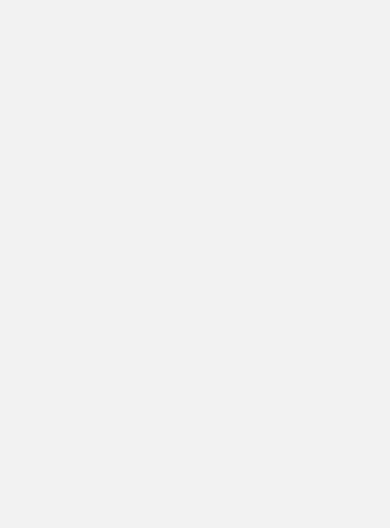
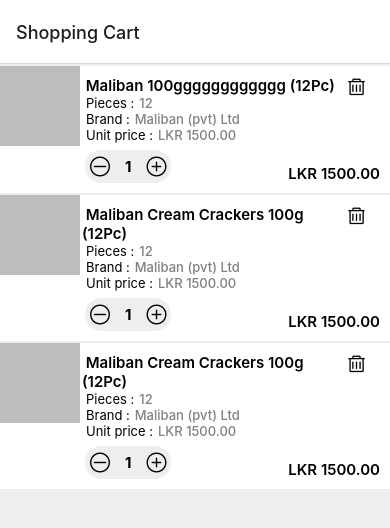
Before and after one commit to Kavinduf/SupplyWaveRetailer, a React Native app: screen /ShoppingCart in a window 390 px wide. Shown: the top 528 px of the page. Built offline with nearby package versions, Linux system fonts and the light colour scheme.

Commit message:
shopping cart

```diff
--- a/App.js
+++ b/App.js
@@ -20,7 +20,7 @@
     return (
       <NavigationContainer>
         <Stack.Navigator
-          initialRouteName="ItemDetails"
+          initialRouteName="ShoppingCart"
           screenOptions={{
             headerShown: false,
           }}
@@ -28,8 +28,19 @@
           <Stack.Screen name="Login" component={Login} />
           <Stack.Screen name="Register" component={Register} />
           <Stack.Screen name="MobileRegister" component={MobileRegister} />
-          <Stack.Screen name="ItemDetails" component={ItemDetails} />
-          <Stack.Screen name="ShoppingCart" component={ShoppingCart} />
+          <Stack.Screen
+            name="ItemDetails"
+            component={ItemDetails}
+            options={{ presentation: "modal" }}
+          />
+          <Stack.Screen
+            name="ShoppingCart"
+            component={ShoppingCart}
+            options={{
+              headerShown: true,
+              title: "Shopping Cart",
+            }}
+          />
           <Stack.Screen
             name="HomeRetailer"
             component={HomeRetailer}
--- a/Components/ItemCard.js
+++ b/Components/ItemCard.js
@@ -2,6 +2,7 @@
 import React from "react";
 import { Button, Card, Image } from "@rneui/themed";
 import { Icon } from "@rneui/base";
+import { Feather } from "@expo/vector-icons";
 
 const ItemCard = ({ title, price, Brand, registerPage, Description }) => {
   return (
@@ -20,7 +21,6 @@
       />
       <View style={styles.textContainer}>
         <Text>{title}</Text>
-
         <Text>{Description}</Text>
         <Text>{Brand}</Text>
         <Text>{price} LKR</Text>
@@ -32,9 +32,9 @@
           title={"Add to cart"}
         /> */}
       </View>
-      <Icon
+      <Feather
         style={styles.iconContainer}
-        name="cart-plus"
+        name="shopping-cart"
         type="font-awesome"
         color="#2A8B00"
         size={24}
--- /dev/null
+++ b/Components/ShoppingCartItem.js
@@ -0,0 +1,142 @@
+import { StyleSheet, Text, View } from "react-native";
+import React from "react";
+import { Button, Card, Image } from "@rneui/themed";
+import { Icon } from "@rneui/base";
+import { color } from "react-native-reanimated";
+import { AntDesign } from "@expo/vector-icons";
+import { useState } from "react";
+
+const ShoppingCartItem = ({ title, pieces, brand, unitPrice }) => {
+  const [quantity, setQuantity] = useState(1);
+  const onMinus = () => {
+    if (quantity > 1) {
+      setQuantity(quantity - 1);
+    }
+  };
+  const onPlus = () => {
+    setQuantity(quantity + 1);
+  };
+
+  return (
+    <View style={styles.container}>
+      {/* Top display block start */}
+
+      <View style={{ flexDirection: "row" }}>
+        <View style={{}}>
+          <Image
+            source={require("../assets/login-png.png")}
+            style={{
+              width: 80,
+              height: 80,
+            }}
+          />
+        </View>
+
+        {/* title start */}
+
+        <View style={{ paddingStart: 2, marginBottom: 5 }}>
+          <Text style={styles.textTitle}>{title}</Text>
+
+          {/* title end */}
+          {/* Description start */}
+
+          <View style={{ flexDirection: "row" }}>
+            <Text style={styles.textDescriptionLeft}>Pieces :</Text>
+            <Text style={styles.textDescriptionRight}>{pieces}</Text>
+          </View>
+          <View style={{ flexDirection: "row" }}>
+            <Text style={styles.textDescriptionLeft}>Brand :</Text>
+            <Text style={styles.textDescriptionRight}>{brand}</Text>
+          </View>
+          <View style={{ flexDirection: "row" }}>
+            <Text style={styles.textDescriptionLeft}>Unit price :</Text>
+            <Text style={styles.textDescriptionRight}>{unitPrice}</Text>
+          </View>
+
+          {/* Description end*/}
+        </View>
+        <View style={{ padding: 10 }}>
+          <AntDesign name="delete" size={19} color={"black"} />
+        </View>
+      </View>
+
+      {/* Top display block end */}
+      {/* Bottom display block start */}
+
+      <View style={{ flexDirection: "row", marginTop: 2 }}>
+        <View style={styles.viewQuantity}>
+          <AntDesign
+            name="minuscircleo"
+            size={20}
+            color={"black"}
+            onPress={onMinus}
+          />
+          <Text style={styles.quantity}>{quantity}</Text>
+          <AntDesign
+            name="pluscircleo"
+            size={20}
+            color={"black"}
+            onPress={onPlus}
+          />
+        </View>
+        <View style={{ alignSelf: "flex-end", marginRight: 10 }}>
+          <Text style={styles.textPrice}>LKR 1500.00</Text>
+        </View>
+      </View>
+
+      {/* Bottom display block end */}
+    </View>
+  );
+};
+
+export default ShoppingCartItem;
+
+const styles = StyleSheet.create({
+  container: {
+    backgroundColor: "#FFF",
+    marginTop: 2,
+    paddingBottom: 10,
+  },
+  viewImage: {
+    alignItems: "flex-start",
+    justifyContent: "flex-start",
+  },
+  textTitle: {
+    fontWeight: "600",
+    paddingTop: 10,
+    fontSize: 15,
+    width: 255,
+  },
+  textDescriptionLeft: {
+    fontWeight: "400",
+    paddingStart: 4,
+    fontSize: 13,
+  },
+  textDescriptionRight: {
+    fontWeight: "500",
+    color: "gray",
+    paddingStart: 5,
+    fontSize: 13,
+  },
+  quantity: {
+    fontSize: 15,
+    fontWeight: "bold",
+    marginHorizontal: 15,
+    backgroundColor: "#EEE",
+  },
+  viewQuantity: {
+    flexDirection: "row",
+    backgroundColor: "#EEEEEE",
+    borderRadius: 40,
+    padding: 5,
+    alignItems: "center",
+    justifyContent: "center",
+    marginLeft: 85,
+    marginRight: "auto",
+  },
+  textPrice: {
+    fontSize: 15,
+    fontWeight: "600",
+    marginLeft: "auto",
+  },
+});
--- a/screens/ItemDetails.js
+++ b/screens/ItemDetails.js
@@ -68,7 +68,7 @@
       <View style={styles.viewButton}>
         <View style={styles.button}>
           <Text style={styles.buttonText}>
-            Add {quantity} to basket - LKR 1500
+            Add {quantity} to basket &#8226; LKR 1500
           </Text>
         </View>
       </View>
@@ -129,7 +129,6 @@
     backgroundColor: "#EEEEEE",
     borderRadius: 40,
     padding: 10,
-    width: 150,
     alignItems: "center",
     justifyContent: "center",
     marginTop: 5,
--- a/screens/ShoppingCart.js
+++ b/screens/ShoppingCart.js
@@ -1,10 +1,30 @@
 import { StyleSheet, Text, View, StatusBar, SafeAreaView } from "react-native";
 import React from "react";
+import ShoppingCartItem from "../Components/ShoppingCartItem";
 
 const ShoppingCart = () => {
   return (
-    <SafeAreaView>
-      <View></View>
+    <SafeAreaView style={styles.container}>
+      <View>
+        <ShoppingCartItem
+          title={" Maliban 100gggggggggggg (12Pc)"}
+          pieces={"12"}
+          brand={"Maliban (pvt) Ltd"}
+          unitPrice={"LKR 1500.00"}
+        />
+        <ShoppingCartItem
+          title={" Maliban Cream Crackers 100g (12Pc)"}
+          pieces={"12"}
+          brand={"Maliban (pvt) Ltd"}
+          unitPrice={"LKR 1500.00"}
+        />
+        <ShoppingCartItem
+          title={" Maliban Cream Crackers 100g (12Pc)"}
+          pieces={"12"}
+          brand={"Maliban (pvt) Ltd"}
+          unitPrice={"LKR 1500.00"}
+        />
+      </View>
     </SafeAreaView>
   );
 };
@@ -14,8 +34,7 @@
 const styles = StyleSheet.create({
   container: {
     flex: 1,
-    marginTop: StatusBar.currentHeight || 30,
+    // marginTop: StatusBar.currentHeight || ,
     backgroundColor: "#EEE",
-    justifyContent: "center",
   },
 });
```
